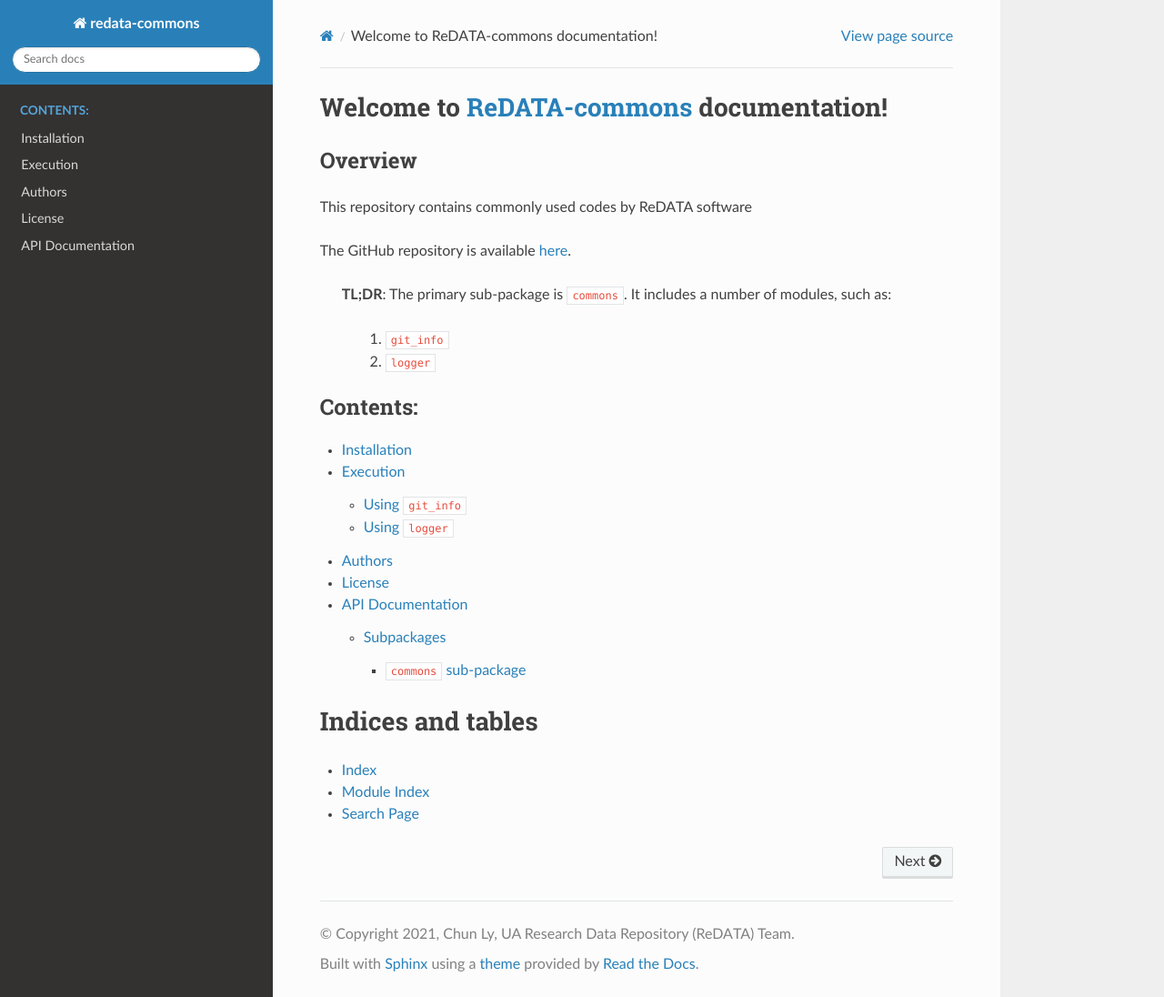
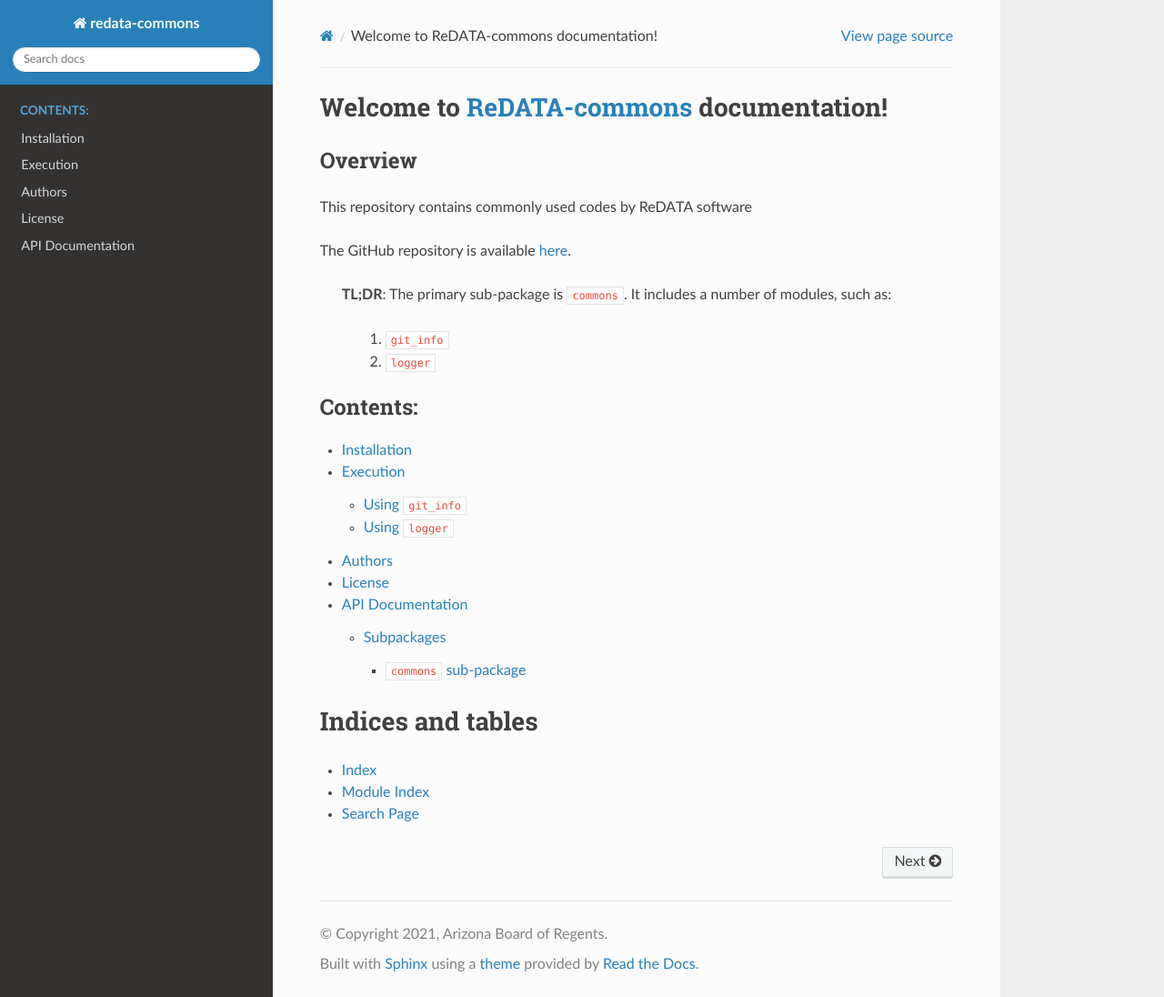
Before and after one commit to UAL-RE/redata-commons, a Sphinx documentation site: the page built from docs/source/index.rst, in a window 1280 px wide and 1096 px high. Shown: the whole window at 91% size. Built offline with Sphinx 7.4.7 and the Read the Docs theme 2.0.0, drawn with Linux system fonts in a browser that asks for light colours.

Commit message:
Change copyright

```diff
--- a/docs/source/conf.py
+++ b/docs/source/conf.py
@@ -19,7 +19,7 @@
 # -- Project information -----------------------------------------------------
 
 project = 'redata-commons'
-copyright = '2021, Chun Ly, UA Research Data Repository (ReDATA) Team'
+copyright = '2021, Arizona Board of Regents'
 author = 'Chun Ly, UA Research Data Repository (ReDATA) Team'
 
 # The full version, including alpha/beta/rc tags
```
